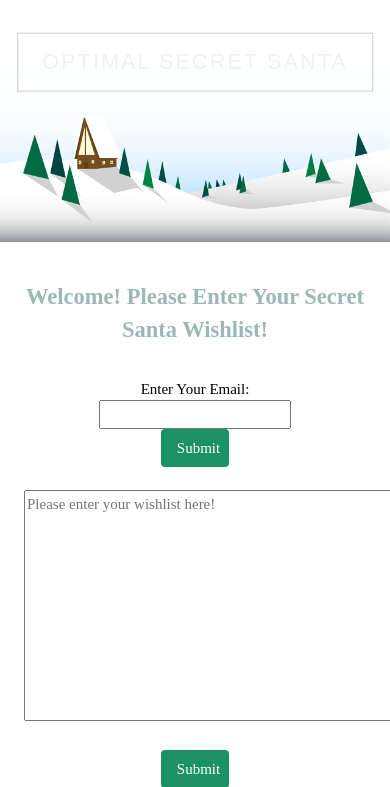
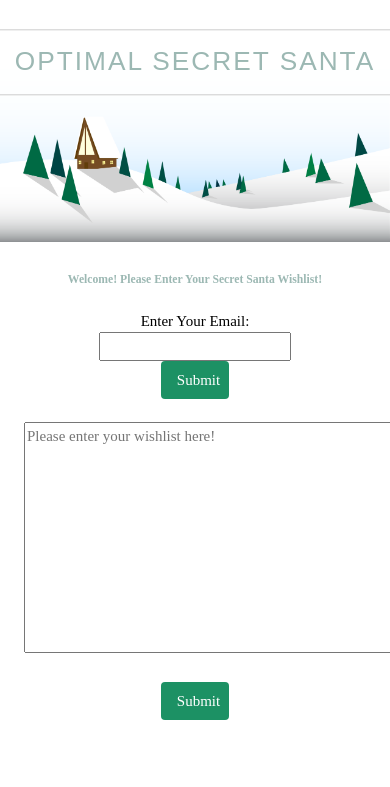
Before and after one commit to todokku/SecretSanta, a Flask app: template templates/wishlist.html in a window 390 px wide; the page is wider, and only the part inside the window is pictured. Shown: the top 787 px of that part. Run offline with Flask 2, Linux system fonts and the light colour scheme; the template is opened without the code that fills it, so the values that code supplies are empty.

Commit message:
Add files via upload
font-size changes for mobile apps

```diff
--- a/static/secret_santa_website.css
+++ b/static/secret_santa_website.css
@@ -55,7 +55,7 @@ h1, h1:after {
    /* -webkit-mask-image: url(//f.cl.ly/items/1t1C0W3y040g1J172r3h/mask.png);*/
   }
 
-  h3{
+  h3,h5,h4{
       font-size: 1em;
       color: #9cb8b3;
   }
@@ -66,6 +66,7 @@ hr{border:0;border-top:1px solid #eee;margin: 0px 0}
 .w3-image{max-width:100%;height:50%}img{vertical-align:middle}a{color:inherit}
 .infographic-image{ max-width: 100%; height: 50%}img{vertical-align:middle}a{color:inherit}
 .w3-font{ font-family: Raleway;}
+.button-font-size{font-size: 2vw;}
 .w3-background-color{background: #166d4b}
 .w3-width{max-width: 20%}
 .w3-width1{max-width: 10%; margin-top: 1%;}
```
